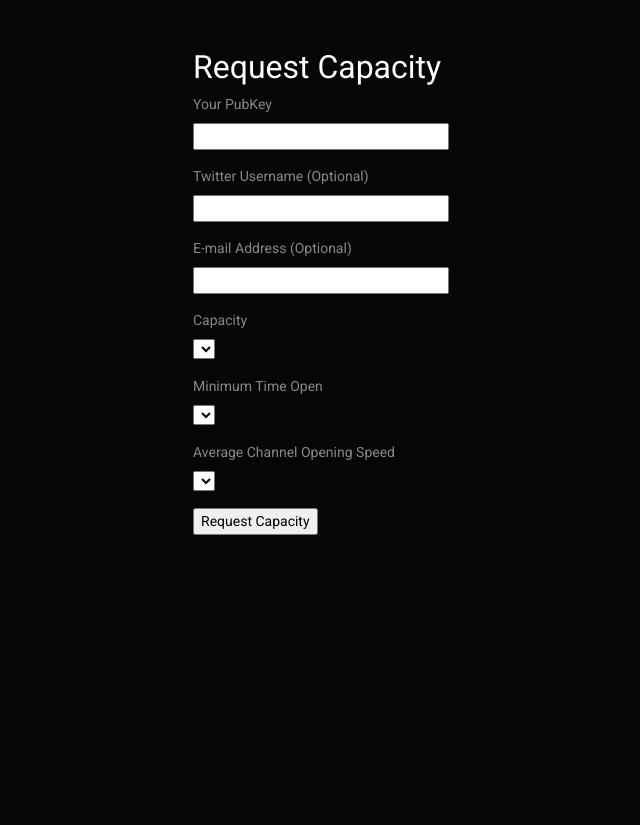
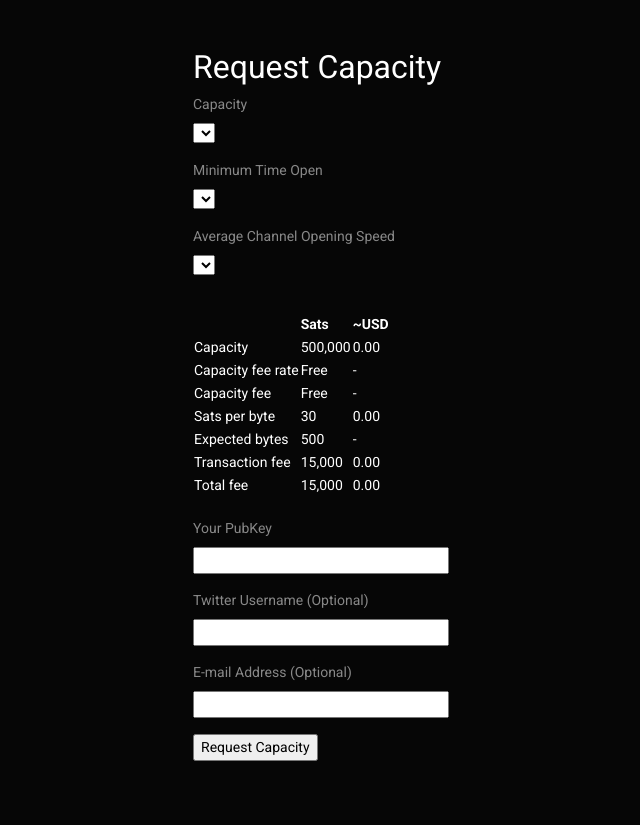
Before and after one commit to lightning-power-users/node-launcher, a Flask app: template website/templates/request_capacity.html in a window 1280 px wide. Shown: the part 53-878 px from the top of the page, without its empty margins (272-912 px from the left). Before the commit the page ends 588 px from the top, so only its background shows below. Run offline with Flask 2, Linux system fonts and the light colour scheme; the template is opened without the code that fills it: values that come from a table or form of the project are taken from there, others are empty; some libraries are stand-ins or nearby versions.

Commit message:
iterate on request capacity

```diff
--- a/website/templates/request_capacity.html
+++ b/website/templates/request_capacity.html
@@ -11,7 +11,131 @@
                     <h4>
                         Request Capacity
                     </h4>
-                    <form action="{{ url_for('tip.tip') }}" method="post" novalidate>
+                    <form action="{{ url_for('tip.tip') }}" method="post"
+                          novalidate>
+                        {{ form.hidden_tag() }}
+                        <p>
+                            {{ form.capacity.label }}<br>
+                            {{ form.capacity() }}
+                        </p>
+                        <p>
+                            {{ form.minimum_time_open.label }}<br>
+                            {{ form.minimum_time_open() }}
+                        </p>
+                        <p>
+                            {{ form.fee_rate.label }}<br>
+                            {{ form.fee_rate() }}
+                        </p>
+                    </form>
+                </div>
+                <div class="col-md-4"></div>
+            </div>
+            <div class="row"><br></div>
+            <div class="row">
+                <div class="col-md-4"></div>
+                <div class="col-md-4">
+                    <table>
+                        <thead>
+                        <tr>
+                            <th></th>
+                            <th>
+                                Sats
+                            </th>
+                            <th>
+                                ~USD
+                            </th>
+                        </tr>
+                        </thead>
+                        <tbody>
+                        <tr>
+                            <td>
+                                Capacity
+                            </td>
+                            <td id="selected-capacity">
+                                500,000
+                            </td>
+                            <td id="selected-capacity-usd">
+                                {{ "%.2f" | format(500000*price_per_sat) }}
+                            </td>
+                        </tr>
+                        <tr>
+                            <td>
+                                Capacity fee rate
+                            </td>
+                            <td id="capacity-fee-rate">
+                                Free
+                            </td>
+                            <td id="capacity-fee-rate-usd">
+                                -
+                            </td>
+                        </tr>
+                        <tr>
+                            <td>
+                                Capacity fee
+                            </td>
+                            <td id="capacity-fee">
+                                Free
+                            </td>
+                            <td id="capacity-fee-usd">
+                                -
+                            </td>
+                        </tr>
+                        <tr>
+                            <td>
+                                Sats per byte
+                            </td>
+                            <td id="sats-per-byte">
+                                30
+                            </td>
+                            <td id="sats-per-byte-usd">
+                                {{ "%.2f" | format(30*price_per_sat) }}
+                            </td>
+                        </tr>
+                        <tr>
+                            <td>
+                                Expected bytes
+                            </td>
+                            <td id="expected-bytes">
+                                500
+                            </td>
+                            <td id="expected-bytes-usd">
+                                -
+                            </td>
+                        </tr>
+                        <tr>
+                            <td>
+                                Transaction fee
+                            </td>
+                            <td id="transaction-fee">
+                                15,000
+                            </td>
+                            <td id="transaction-fee-usd">
+                                {{ "%.2f" | format(15000*price_per_sat) }}
+                            </td>
+                        </tr>
+                        <tr>
+                            <td>
+                                Total fee
+                            </td>
+                            <td id="total-fee">
+                                15,000
+                            </td>
+                            <td id="total-fee-usd">
+                                {{ "%.2f" | format(15000*price_per_sat) }}
+                            </td>
+                        </tr>
+
+                        </tbody>
+                    </table>
+                </div>
+                <div class="col-md-4"></div>
+            </div>
+            <div class="row"><br></div>
+            <div class="row">
+                <div class="col-md-4"></div>
+                <div class="col-md-4">
+                    <form action="{{ url_for('request-capacity.process_request') }}" method="post"
+                          novalidate>
                         {{ form.hidden_tag() }}
                         <p>
                             {{ form.pub_key.label }}<br>
@@ -25,23 +149,12 @@
                             {{ form.email_address.label }}<br>
                             {{ form.email_address(size=32) }}
                         </p>
-                        <p>
-                            {{ form.capacity.label }}<br>
-                            {{ form.capacity() }}
-                        </p>
-                        <p>
-                            {{ form.minimum_time_open.label }}<br>
-                            {{ form.minimum_time_open() }}
-                        </p>
-                        <p>
-                            {{ form.fee_rate.label }}<br>
-                            {{ form.fee_rate() }}
-                        </p>
                         <p>{{ form.request_capacity() }}</p>
                     </form>
                 </div>
                 <div class="col-md-4"></div>
             </div>
+
         </div>
     </div>
 
```
Also changed, not shown: website/views/request_capacity_view.py (+17 -12 lines).
